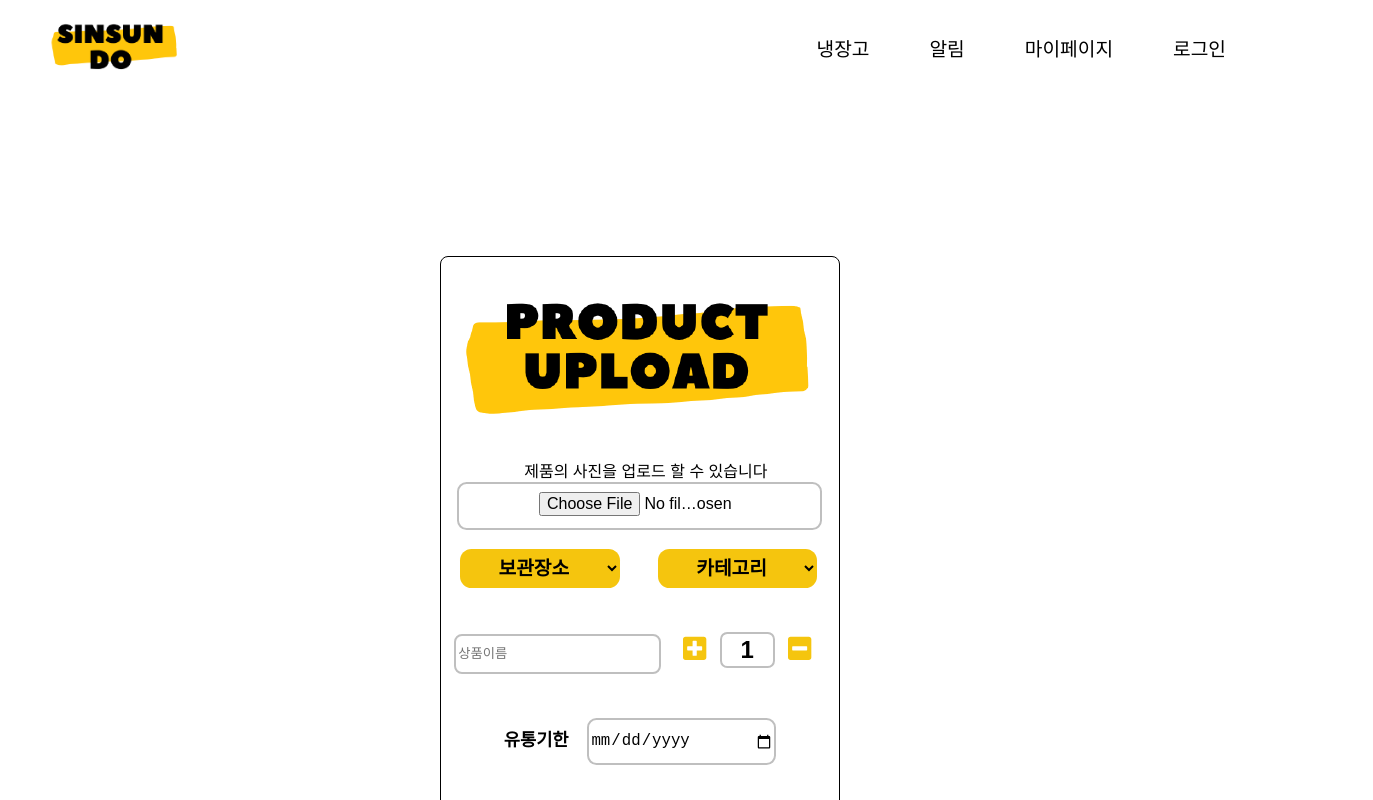
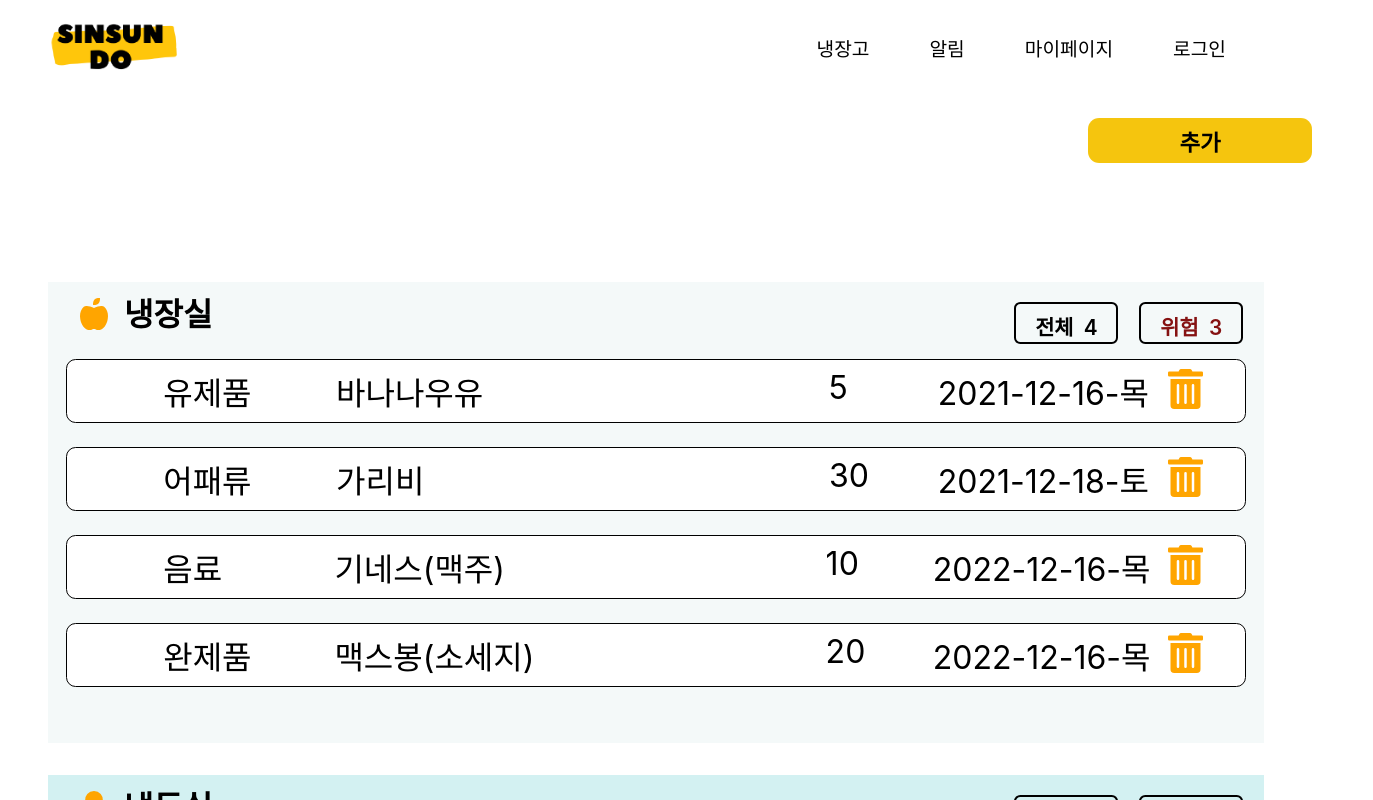
Before and after one commit to codestates/SinSunDo, a React (Create React App) app in the folder client/: page /RefrigeratorPage in a window 1280 px wide. Shown: the top 800 px of the page, 1373 px wide, since content can reach past the window. Built offline with nearby package versions, Linux system fonts and the light colour scheme.

Commit message:
Add implenent of product upload page function

```diff
--- a/client/src/app.jsx
+++ b/client/src/app.jsx
@@ -17,9 +17,9 @@ function App() {
   return (
     <>
       <Nav isLogin={isLogin} />
-      <ProductUpload />
+      {/* <ProductUpload /> */}
       <RefrigeratorPage />
-      <LogInPage isLogin={isLogin} setIsLogin={setIsLogin} />
+      {/* <LogInPage isLogin={isLogin} setIsLogin={setIsLogin} /> */}
       <Footer />
     </>
   );
--- a/client/src/components/product.jsx
+++ b/client/src/components/product.jsx
@@ -5,10 +5,10 @@ const Product = ({ product, handleDelete }) => {
   return (
     <div className={style.container}>
       <span className={style.category}>{product.category_name}</span>
-      <img className={style.image} src={product.food_picture} />
       <span className={style.Product_name}>{product.food_name}</span>
       <span className={style.quantity}>{product.food_quantity}</span>
       <span className={style.expiration_date}>{product.food_expiration}</span>
+
       <button className={style.delete} onClick={() => handleDelete(product.id)}>
         <i className="delete fas fa-trash-alt"></i>
       </button>
--- a/client/src/components/product.module.css
+++ b/client/src/components/product.module.css
@@ -1,47 +1,44 @@
+* {
+  box-sizing: border-box;
+}
+
 .container {
   margin: 1.5em auto;
-  padding-top: 0.3em;
+  padding-top: 0.5em;
   border: 0.1em solid black;
   width: 97%;
   height: 4em;
   border-radius: 0.6em;
   background-color: white;
+  display: flex;
+  justify-content: space-between;
 }
 
 .category {
-  position: absolute;
-  left: 3em;
+  width: 5em;
+  height: 1em;
+  margin-left: 3em;
   font-size: 2em;
 }
 
-.image {
-  position: absolute;
-  left: 20em;
-  width: 3em;
-  height: 3em;
-}
-
 .Product_name {
-  position: absolute;
-  left: 16em;
+  width: 15em;
+  height: 1em;
   font-size: 2em;
 }
 
 .quantity {
-  position: absolute;
-  left: 30em;
+  width: 3em;
+  height: 1em;
   font-size: 2em;
 }
 
 .expiration_date {
-  position: absolute;
-  left: 40em;
   font-size: 2em;
 }
 
 .delete {
-  position: absolute;
-  right: 10em;
+  margin: 0 2.7em 1em 0;
   border: none;
   background-color: white;
 }
--- a/client/src/dummy/dummy.js
+++ b/client/src/dummy/dummy.js
@@ -5,7 +5,6 @@ export const dummy =
       "id": 1,
       "storage": "냉장실",
       "category_name": "유제품",
-      "food_picture": "../dummy_image/바나나우유.jpeg",
       "food_name": "바나나우유",
       "food_expiration": "2021-12-16-목",
       "food_quantity": 5
@@ -14,7 +13,6 @@ export const dummy =
       "id": 2,
       "storage": "냉장실",
       "category_name": "어패류",
-      "food_picture": "../dummy_image/가리비.jpeg",
       "food_name": "가리비",
       "food_expiration": "2021-12-18-토",
       "food_quantity": 30
@@ -23,7 +21,6 @@ export const dummy =
       "id": 3,
       "storage": "냉장실",
       "category_name": "음료",
-      "food_picture": "../dummy_image/기네스.jpeg",
       "food_name": "기네스(맥주)",
       "food_expiration": "2022-12-16-목",
       "food_quantity": 10
@@ -32,7 +29,6 @@ export const dummy =
       "id": 4,
       "storage": "냉장실",
       "category_name": "완제품",
-      "food_picture": "../dummy_image/맥스봉.png",
       "food_name": "맥스봉(소세지)",
       "food_expiration": "2022-12-16-목",
       "food_quantity": 20
@@ -41,7 +37,6 @@ export const dummy =
       "id": 5,
       "storage": "냉동실",
       "category_name": "아이스크림",
-      "food_picture": "../dummy_image/투게더.jpeg",
       "food_name": "투게더(아이스크림)",
       "food_expiration": "2022-12-16-목",
       "food_quantity": 2
--- a/client/src/page/productUpload.jsx
+++ b/client/src/page/productUpload.jsx
@@ -68,10 +68,6 @@ const ProductUpload = ({ handleAdd }) => {
   return (
     <div className={style.container}>
       <img className={style.logo} src="productupload.png" />
-      <div className={style.imageUpLoad_text}>
-        제품의 사진을 업로드 할 수 있습니다
-      </div>
-      <input className={style.imageUpLoad} type="file" accept="image/*" />
 
       <select
         name="storageSelect"
--- a/client/src/page/productUpload.module.css
+++ b/client/src/page/productUpload.module.css
@@ -9,25 +9,13 @@
   height: 40em;
   border-radius: 0.5em;
   background-color: white;
+  position: absolute;
+  left: 40%;
 }
 
 .logo {
+  margin-bottom: 3em;
   padding: 2.5em 0 1.2em 0.5em;
-}
-
-.imageUpLoad {
-  display: block;
-  margin: 0 1em;
-  padding: 0.5em 5em;
-  font-size: 1em;
-  border: 0.15em solid rgb(191, 191, 191);
-  border-radius: 0.6em;
-  width: 22.8em;
-  height: 3em;
-}
-
-.imageUpLoad_text {
-  margin: 1em 0 0 5.2em;
 }
 
 #storageSelect {
--- a/client/src/page/refrigeratorPage.module.css
+++ b/client/src/page/refrigeratorPage.module.css
@@ -3,9 +3,9 @@
 }
 
 .add {
-  margin: 1em 3em;
+  margin: 1em 85%;
   display: block;
-  position: absolute;
+  position: static;
   right: 0;
   width: 10em;
   height: 2em;
```
